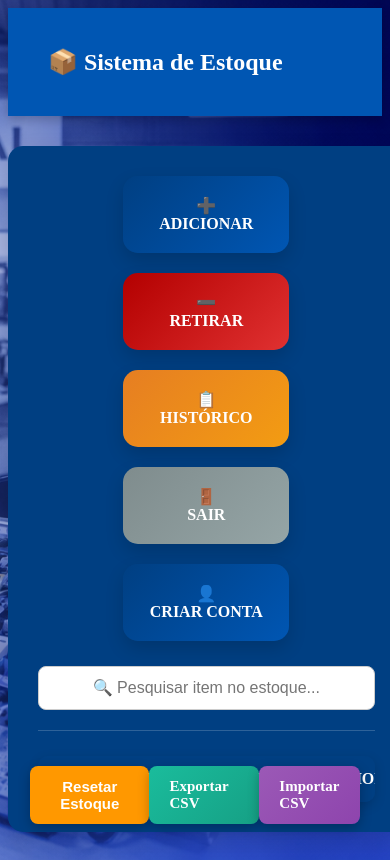
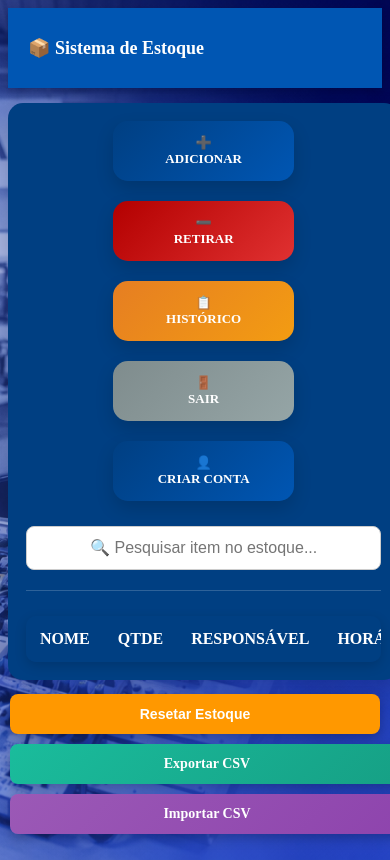
Before and after one commit to f3rn4nd0sv13ckm0ur4/tcc-part2, a Flask app: page /estoque.html in a window 390 px wide; the page is wider, and only the part inside the window is pictured. Run offline with Flask 3, Linux system fonts and the light colour scheme; the visitor is signed in with stand-in values (Sample User, id 1); data that the repository does not hold is empty; some libraries are stand-ins or nearby versions.

Commit message:
comecei a adaptar para o mobile

```diff
--- a/static/estoque.css
+++ b/static/estoque.css
@@ -251,3 +251,56 @@ tr:hover td {
     transform: translateY(-2px);
     opacity: 0.95;
 }
+
+/* ── RESPONSIVIDADE ── */
+@media (max-width: 768px) {
+    .topo {
+        padding: 14px 20px;
+    }
+
+    .container {
+        width: 95%;
+        padding: 18px;
+        margin: 15px auto;
+    }
+
+    .card-btn {
+        width: calc(50% - 16px);
+        padding: 16px 10px;
+        font-size: 14px;
+    }
+}
+
+@media (max-width: 500px) {
+    .topo h2 {
+        font-size: 18px;
+    }
+
+    .card-btn {
+        width: calc(50% - 12px);
+        padding: 14px 8px;
+        font-size: 13px;
+    }
+
+    .rodape-acoes {
+        flex-direction: column;
+        align-items: stretch;
+        gap: 10px;
+        bottom: 10px;
+        left: 10px;
+        right: 10px;
+    }
+
+    .btn-reset,
+    .btn-csv-rodape {
+        width: 100%;
+        text-align: center;
+        justify-content: center;
+        font-size: 14px;
+        padding: 12px;
+    }
+
+    .tabela-container {
+        max-height: 220px;
+    }
+}
```
Also changed, not shown: static/adicionar.css (+14 -0 lines), static/criar_conta.css (+29 -3 lines), static/historico.css (+49 -0 lines), static/login.css (+37 -5 lines), static/retirar.css (+14 -0 lines), templates/login.html (+4 -20 lines).
